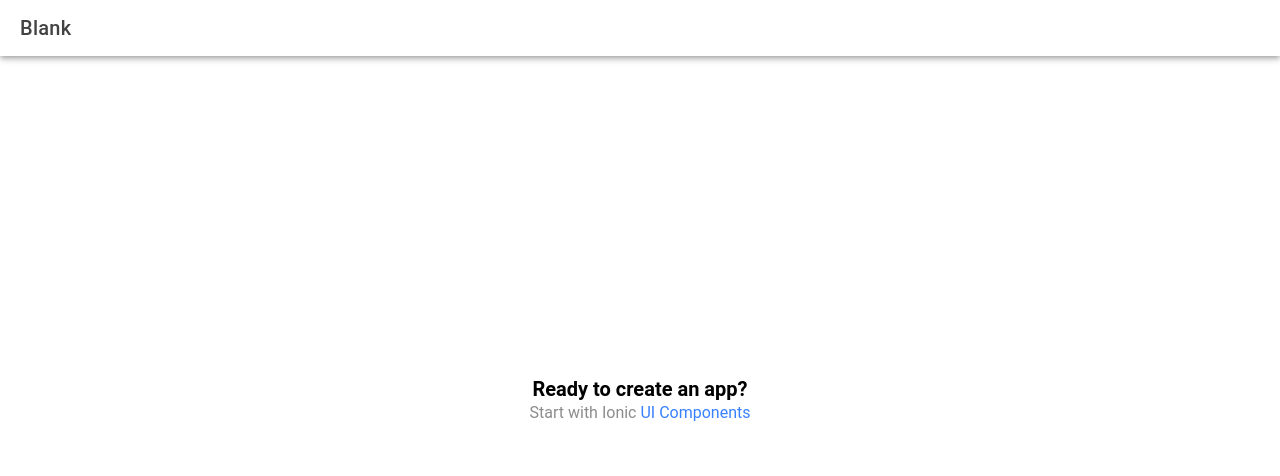
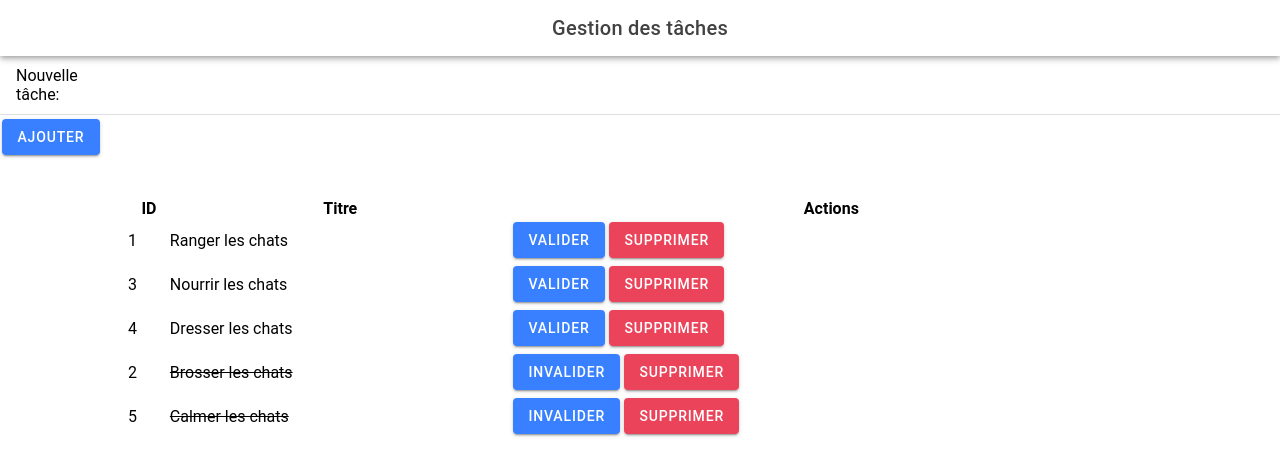
Before and after one commit to jacquesgrana/CDAPHP-TP-Ionic-Rxjs, a React (Vite) app: page /home in a window 1280 px wide. Shown: the top 476 px of the page. Built offline with nearby package versions, Linux system fonts and the light colour scheme; data requests are answered from the project's data file.

Commit message:
projet presque fini

```diff
--- /dev/null
+++ b/db.json
@@ -0,0 +1,29 @@
+{
+  "tasks": [
+    {
+      "id": 1,
+      "title": "Ranger les chats",
+      "completed": false
+    },
+    {
+      "id": 2,
+      "title": "Brosser les chats",
+      "completed": true
+    },
+    {
+      "id": 3,
+      "title": "Nourrir les chats",
+      "completed": false
+    },
+    {
+      "id": 4,
+      "title": "Dresser les chats",
+      "completed": false
+    },
+    {
+      "title": "Calmer les chats",
+      "completed": true,
+      "id": 5
+    }
+  ]
+}
--- a/package.json
+++ b/package.json
@@ -22,10 +22,12 @@
     "@types/react-router": "^5.1.20",
     "@types/react-router-dom": "^5.3.3",
     "ionicons": "^7.0.0",
+    "json-server": "^0.17.4",
     "react": "^18.2.0",
     "react-dom": "^18.2.0",
     "react-router": "^5.3.4",
-    "react-router-dom": "^5.3.4"
+    "react-router-dom": "^5.3.4",
+    "rxjs": "^7.8.1"
   },
   "devDependencies": {
     "@capacitor/cli": "5.5.1",
--- /dev/null
+++ b/src/interfaces/ITask.ts
@@ -0,0 +1,5 @@
+interface ITask {
+    id: number;
+    title: string;
+    completed: boolean;
+}
--- a/src/pages/Home.css
+++ b/src/pages/Home.css
@@ -0,0 +1,23 @@
+.div-tasks {
+    display: flex;
+    flex-direction: column;
+    align-items: center;
+    width: 80%;
+    margin: 0 auto;
+    margin-top: 40px;
+}
+
+.table-tasks {
+    margin-left: auto;
+    margin-right: auto;
+    width: 100%;
+    border-collapse: collapse;
+}
+
+.checked {
+    text-decoration: line-through;
+}
+
+.text-center {
+    text-align: center;
+}
--- a/src/pages/Home.tsx
+++ b/src/pages/Home.tsx
@@ -1,22 +1,160 @@
-import { IonContent, IonHeader, IonPage, IonTitle, IonToolbar } from '@ionic/react';
-import ExploreContainer from '../components/ExploreContainer';
+import { IonButton, IonContent, IonHeader, IonInput, IonItem, IonLabel, IonPage, IonTitle, IonToolbar } from '@ionic/react';
+//import ExploreContainer from '../components/ExploreContainer';
 import './Home.css';
+import  { getTasks, updateTask, addTask, deleteTask }  from '../services/JsonServerService';
+import { useEffect, useState } from 'react';
+import { bufferCount, fromEvent } from 'rxjs';
 
 const Home: React.FC = () => {
+  const [tasks, setTasks] = useState<ITask[]>([]);
+  const [newTask, setNewTask] = useState<string>("");
+  useEffect(() => {
+    const tasks$ = getTasks();
+    const subscription = tasks$.subscribe((data) => {
+      data.sort((a: ITask, b: ITask) => {
+        if (a.completed === b.completed) {
+          return a.id - b.id;
+        }
+        return Number(a.completed) - Number(b.completed);
+      });
+      setTasks(data)});
+    return () => subscription.unsubscribe(); // clean up on component unmount
+  }, []);
+
+  useEffect(() => {
+    const addButton = document.querySelector('ion-button') as HTMLIonButtonElement;
+    const click$ = fromEvent(addButton, 'click');
+    const doubleClick$ = click$.pipe(bufferCount(2));
+
+    const subscription = doubleClick$.subscribe(() => {
+      handleAddTask();
+    });
+
+    return () => subscription.unsubscribe();
+   }, [handleAddTask]);
+
+
+  /*
+  const toggleCompletion = (taskId: number) => {
+    setTasks(tasks.map(task =>
+      task.id === taskId ? {...task, completed: !task.completed} : task
+    ));
+  };
+*/
+
+const toggleCompletion = (taskId: number) => {
+  const task = tasks.find(task => task.id === taskId);
+  if (task) {
+    const updatedTask = {...task, completed: !task.completed};
+    const update$ = updateTask(taskId, updatedTask.completed);
+    update$.subscribe(() => {
+      setTasks(tasks.map(task =>
+        task.id === taskId ? updatedTask : task
+      ).sort((a: ITask, b: ITask) => {
+        if (a.completed === b.completed) {
+          return a.id - b.id;
+        }
+        return Number(a.completed) - Number(b.completed);
+      }));
+    });
+  }
+};
+
+const deleteTaskById = (taskId: number) => {
+  const delete$ = deleteTask(taskId);
+  delete$.subscribe(() => {
+    setTasks(tasks.filter(task => task.id !== taskId)
+    .sort((a: ITask, b: ITask) => {
+      if (a.completed === b.completed) {
+        return a.id - b.id;
+      }
+      return Number(a.completed) - Number(b.completed);
+    }));
+  });
+};
+
+
+/*
+
+const handleAddTask = () => {
+  const task = { title: newTask, completed: false };
+  const add$ = addTask(task);
+  add$.subscribe((addedTask) => {
+    const newTasks = [...tasks, addedTask];
+    newTasks.sort((a: ITask, b: ITask) => {
+      if (a.completed === b.completed) {
+        return a.id - b.id;
+      }
+      return Number(a.completed) - Number(b.completed);
+    });
+    setTasks(newTasks);
+    setNewTask("");
+  });
+};*/
+
+function handleAddTask () {
+  const task = { title: newTask, completed: false };
+  const add$ = addTask(task);
+  add$.subscribe((addedTask) => {
+    const newTasks = [...tasks, addedTask];
+    newTasks.sort((a: ITask, b: ITask) => {
+      if (a.completed === b.completed) {
+        return a.id - b.id;
+      }
+      return Number(a.completed) - Number(b.completed);
+    });
+    setTasks(newTasks);
+    setNewTask("");
+  });
+ };
+
+
+
   return (
     <IonPage>
       <IonHeader>
         <IonToolbar>
-          <IonTitle>Blank</IonTitle>
+          <IonTitle className='text-center'>Gestion des tâches</IonTitle>
         </IonToolbar>
       </IonHeader>
       <IonContent fullscreen>
         <IonHeader collapse="condense">
           <IonToolbar>
-            <IonTitle size="large">Blank</IonTitle>
+            <IonTitle size="large">Gestion des tâches</IonTitle>
           </IonToolbar>
         </IonHeader>
-        <ExploreContainer />
+
+        <IonItem>
+          <IonLabel>Nouvelle tâche:</IonLabel>
+          <IonInput value={newTask} onIonChange={(event) => setNewTask(event.detail.value!)} />
+        </IonItem>
+        <IonButton onClick={handleAddTask}>Ajouter</IonButton>
+        <div className='div-tasks'>
+        <table className='table-tasks'>
+          <thead>
+            <tr>
+              <th>ID</th>
+              <th>Titre</th>
+              <th>Actions</th>
+            </tr>
+          </thead>
+          <tbody>
+            {tasks.map(task => (
+              <tr key={task.id}>
+                <td>{task.id}</td>
+                <td className={task.completed ? 'checked' : ''} onDoubleClick={() => toggleCompletion(task.id)}>{task.title}</td>
+                <td>
+                <IonButton color="primary" onClick={() => toggleCompletion(task.id)}>
+                    {task.completed ? 'Invalider' : 'Valider'}
+                  </IonButton>
+
+                  <IonButton color="danger" onClick={() => deleteTaskById(task.id)}>Supprimer</IonButton>
+                </td>
+              </tr>
+            ))}
+          </tbody>
+        </table>
+        </div>
       </IonContent>
     </IonPage>
   );
--- /dev/null
+++ b/src/services/JsonServerService.ts
@@ -0,0 +1,40 @@
+import { from } from "rxjs";
+
+const serverUrl = 'http://localhost:5050/tasks';
+export function getTasks () {
+    return from(
+      fetch(`${serverUrl}`).then((response) => response.json())
+    );
+  };
+
+  export function updateTask(id: number, completed: boolean) {
+    return from(
+      fetch(`${serverUrl}/${id}`, {
+        method: 'PATCH',
+        headers: {
+          'Content-Type': 'application/json',
+        },
+        body: JSON.stringify({ completed }),
+      }).then((response) => response.json())
+    );
+  }
+
+  export function addTask(task: Partial<ITask>) {
+    return from(
+      fetch(`${serverUrl}`, {
+        method: 'POST',
+        headers: {
+          'Content-Type': 'application/json',
+        },
+        body: JSON.stringify(task),
+      }).then((response) => response.json())
+    );
+  }
+
+  export function deleteTask(id: number) {
+    return from(
+      fetch(`${serverUrl}/${id}`, {
+        method: 'DELETE',
+      }).then((response) => response.json())
+    );
+  }
```
Also changed, not shown: 1 other file (tests, documents, lock files or other folders).
